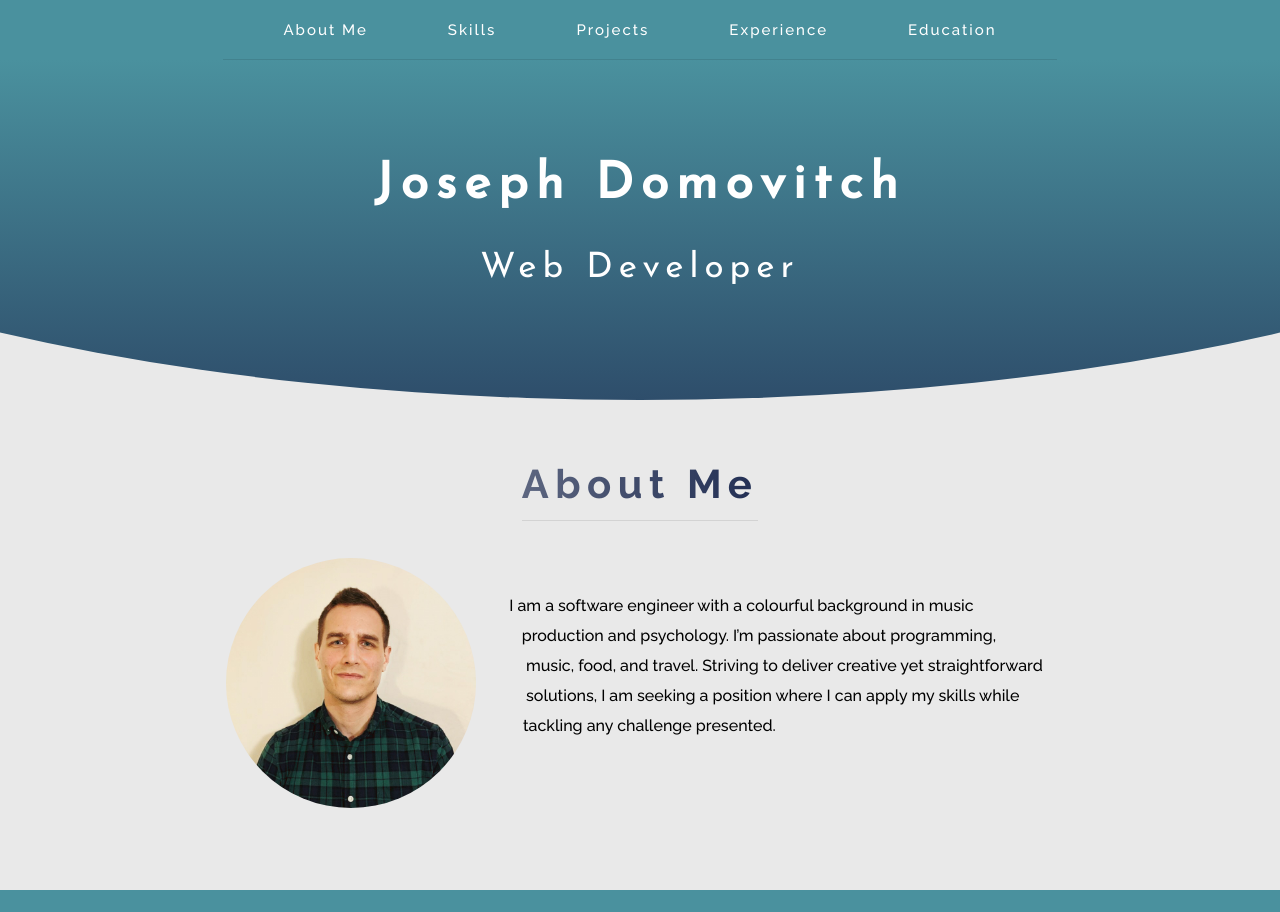
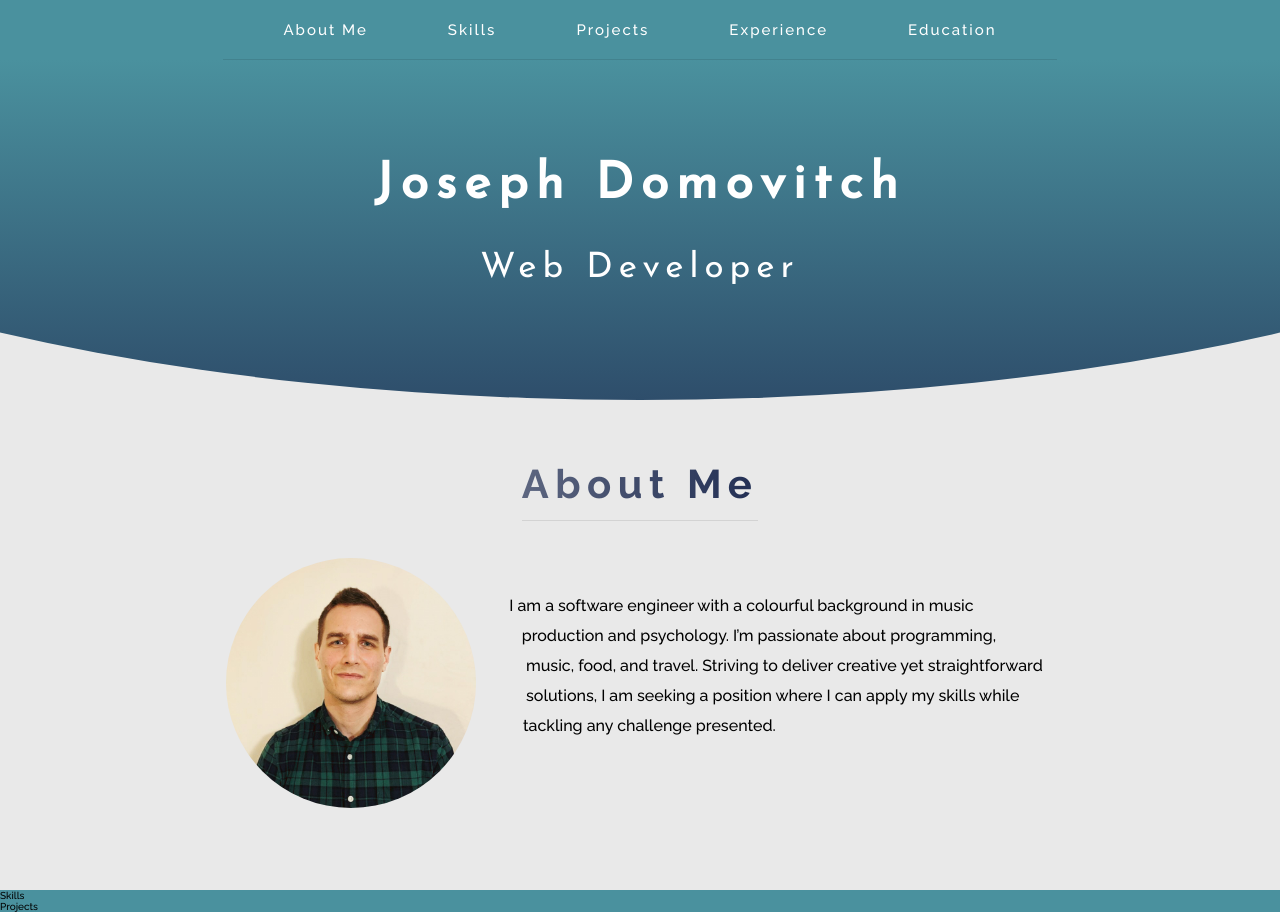
Before and after one commit to jdomo/jd-portfolio, a React (Create React App) app: page / in a window 1280 px wide. Built offline with nearby package versions, Linux system fonts and the light colour scheme.

Commit message:
skills and projects components rendering

```diff
--- a/src/App.js
+++ b/src/App.js
@@ -14,7 +14,6 @@ function App() {
       <About/>
       <Skills/>
       <Projects/>
-
     </div>
   );
 }
--- a/src/components/Projects.js
+++ b/src/components/Projects.js
@@ -2,7 +2,9 @@ import React from 'react';
 
 const Projects = () => {
   return (
+    <div className="section-projects">
     Projects
+    </div>
   )
 }
 
--- a/src/components/Skills.js
+++ b/src/components/Skills.js
@@ -2,7 +2,9 @@ import React from 'react';
 
 const Skills = () => {
   return (
+    <div className="section-skills">
     Skills
+    </div>
   )
 }
 
--- a/src/sass/base/_base.scss
+++ b/src/sass/base/_base.scss
@@ -12,7 +12,7 @@ html {
   font-size: 62.5%;
 }
 
-//All elements inherit border-box sizing
+//All elements inherit border-box sizing and background color
 body {
   box-sizing: border-box;
   background-color: $color-blue-light;
```
